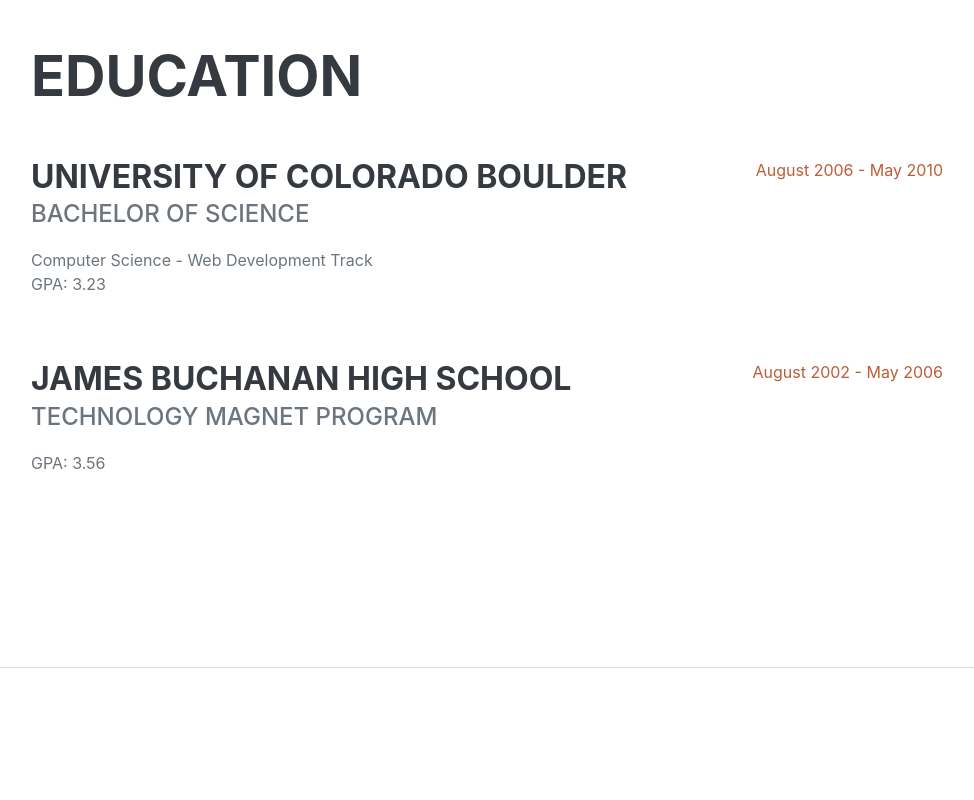
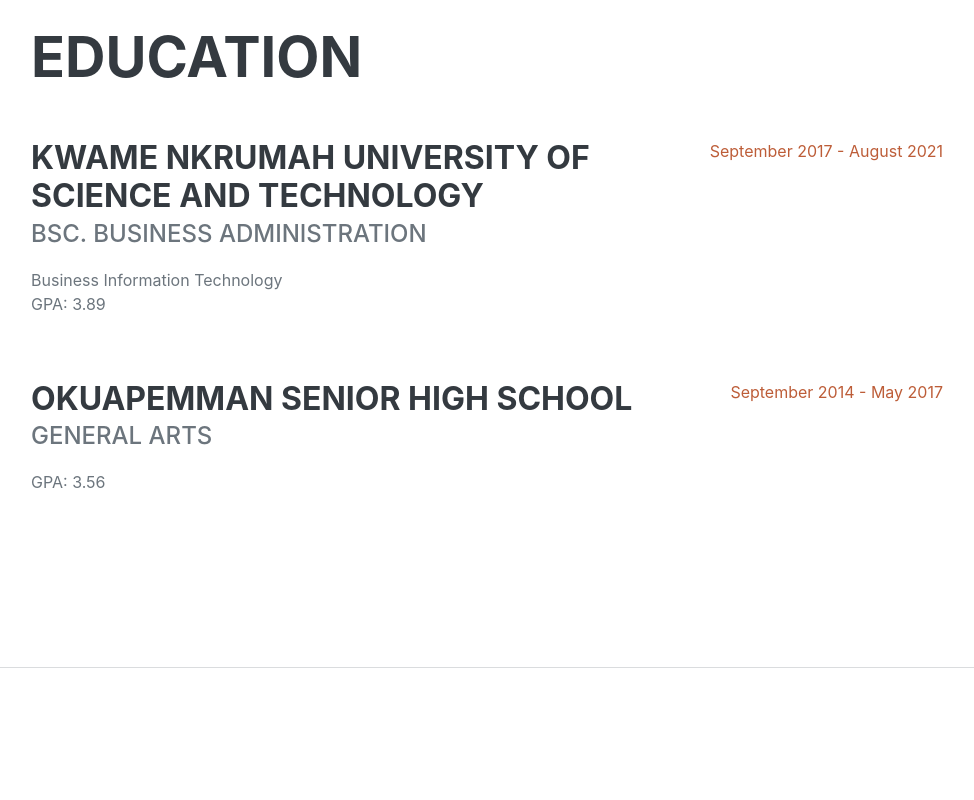
Before and after one commit to Dev-Henry/kajabiclone, a plain HTML site: page index.html in a window 1280 px wide. Shown: the part 2140-2940 px from the top of the page, without its empty margins (289-1263 px from the left). Drawn offline with nearby package versions, Linux system fonts and the light colour scheme; a script that the page names is missing; a web font is replaced by a local one.

Commit message:
editing various sections of the Html code

```diff
--- a/index.html
+++ b/index.html
@@ -102,20 +102,20 @@
                     <h2 class="mb-5">Education</h2>
                     <div class="d-flex flex-column flex-md-row justify-content-between mb-5">
                         <div class="flex-grow-1">
-                            <h3 class="mb-0">University of Colorado Boulder</h3>
-                            <div class="subheading mb-3">Bachelor of Science</div>
-                            <div>Computer Science - Web Development Track</div>
-                            <p>GPA: 3.23</p>
+                            <h3 class="mb-0">Kwame Nkrumah University of Science and Technology</h3>
+                            <div class="subheading mb-3">BSc. Business Administration</div>
+                            <div>Business Information Technology</div>
+                            <p>GPA: 3.89</p>
                         </div>
-                        <div class="flex-shrink-0"><span class="text-primary">August 2006 - May 2010</span></div>
+                        <div class="flex-shrink-0"><span class="text-primary">September 2017 - August 2021</span></div>
                     </div>
                     <div class="d-flex flex-column flex-md-row justify-content-between">
                         <div class="flex-grow-1">
-                            <h3 class="mb-0">James Buchanan High School</h3>
-                            <div class="subheading mb-3">Technology Magnet Program</div>
+                            <h3 class="mb-0">Okuapemman Senior High School</h3>
+                            <div class="subheading mb-3">General Arts</div>
                             <p>GPA: 3.56</p>
                         </div>
-                        <div class="flex-shrink-0"><span class="text-primary">August 2002 - May 2006</span></div>
+                        <div class="flex-shrink-0"><span class="text-primary">September 2014 - May 2017</span></div>
                     </div>
                 </div>
             </section>
@@ -155,7 +155,7 @@
                         </li>
                         <li>
                             <span class="fa-li"><i class="fas fa-check"></i></span>
-                            Agile Development & Scrum
+                            Extreme Programming
                         </li>
                     </ul>
                 </div>
```
